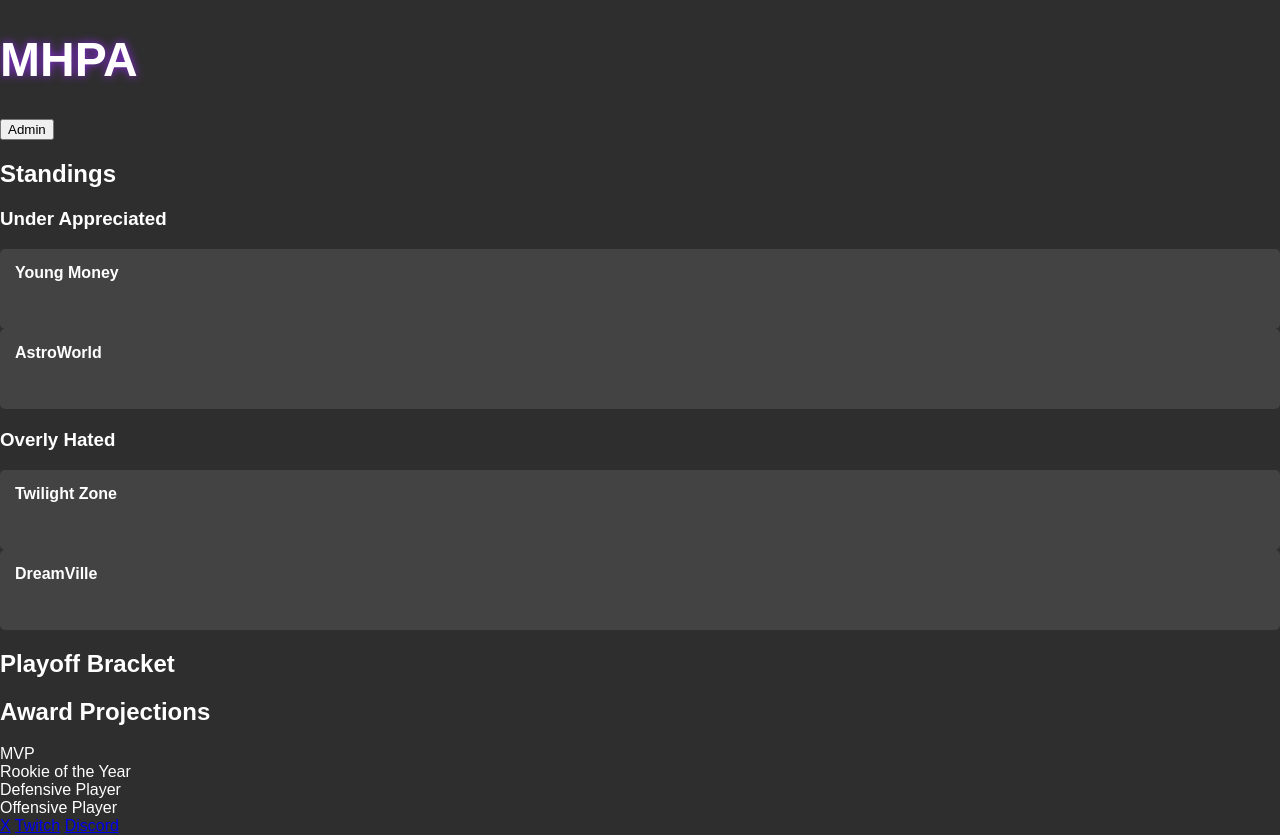
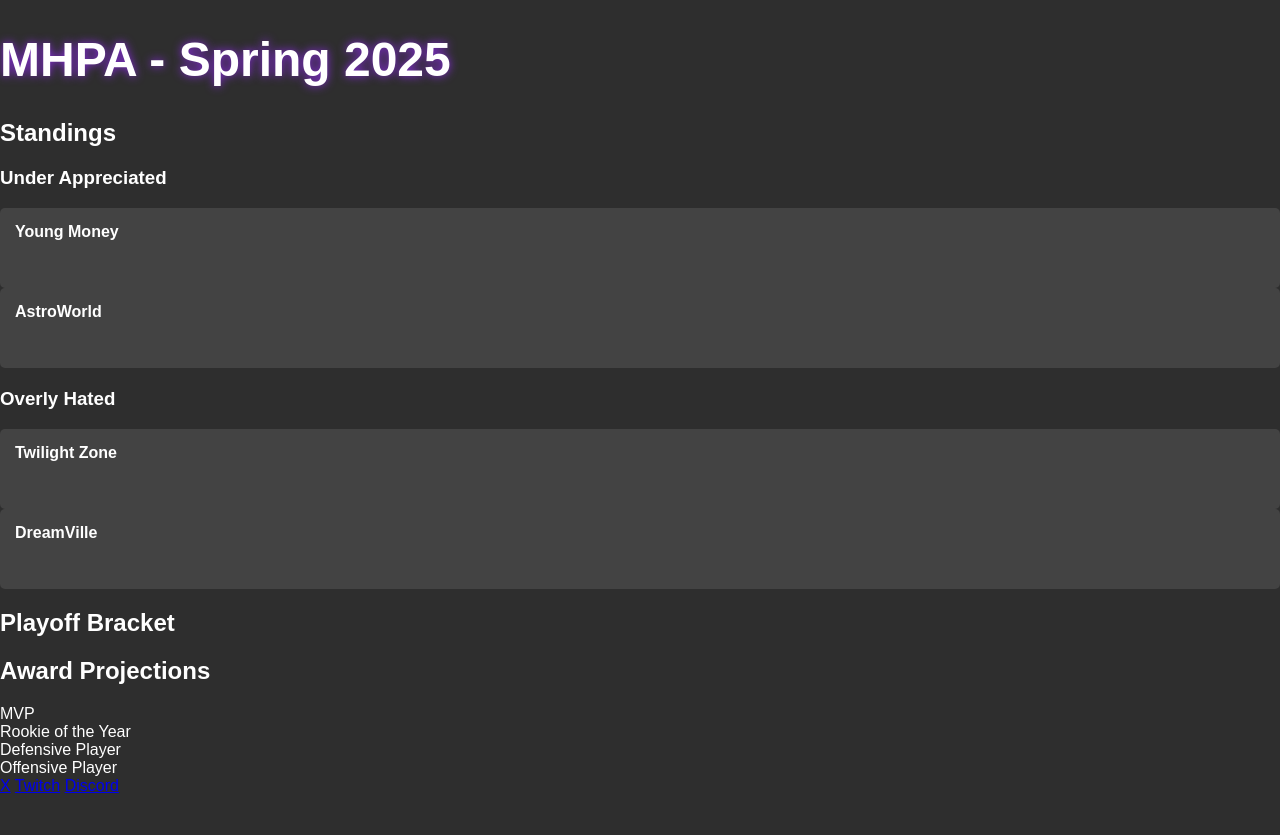
Before and after one commit to MHPA-League/MHPA-League.github.io, a plain HTML site: page index.html in a window 1280 px wide. After the commit the page ends 800 px from the top, so only its background shows below. Drawn offline with Linux system fonts and the light colour scheme.

Commit message:
Update index.html

```diff
--- a/index.html
+++ b/index.html
@@ -8,8 +8,7 @@
 </head>
 <body>
   <header>
-    <h1>MHPA</h1>
-    <button id="admin-login">Admin</button>
+    <h1>MHPA - Spring 2025</h1>
   </header>
 
   <main>
```
